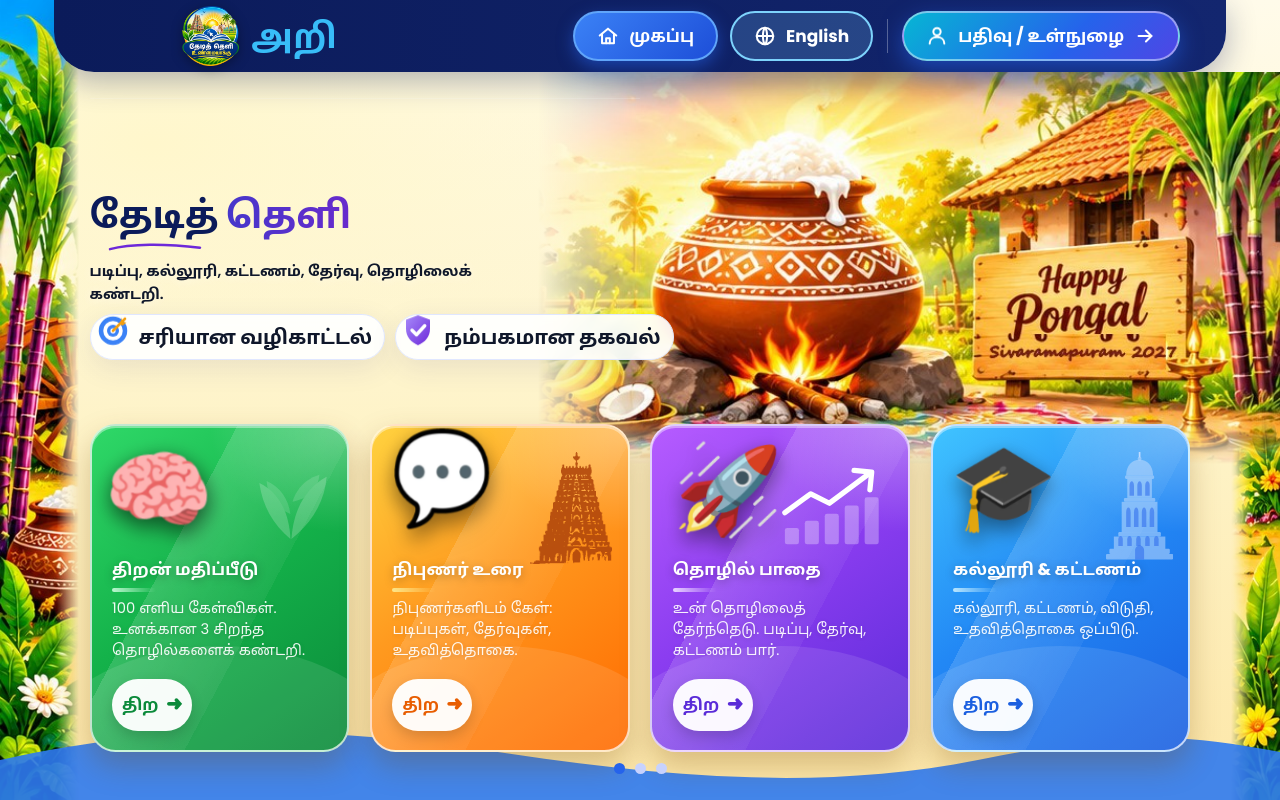
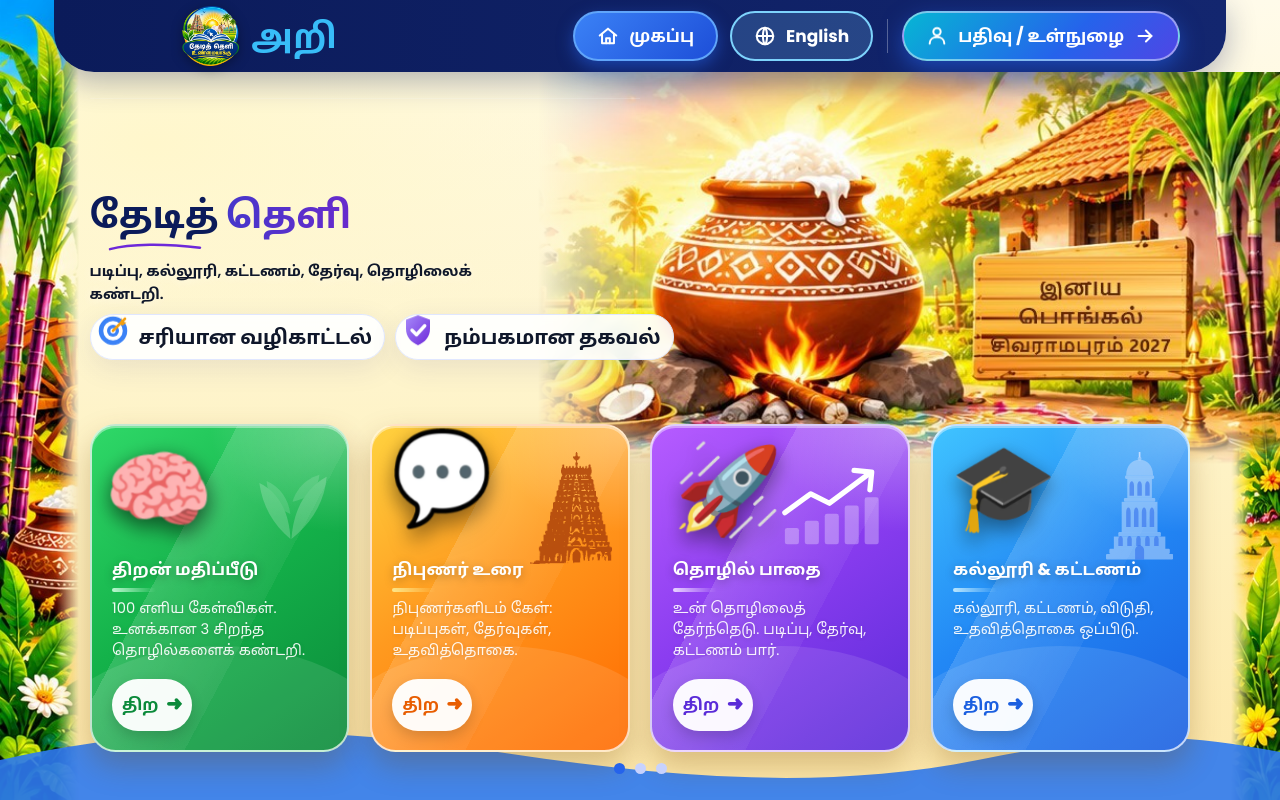
Before and after one commit to MADHAVAN-ZIPNOW/pickmycareer, a React (Vite) app in the folder frontend/: page / in a window 1280 px wide. Built offline with nearby package versions, Linux system fonts and the light colour scheme.

Commit message:
Tamil version of Pongal sign image when language is Tamil
Co-Authored-By: Claude Sonnet 5.5 <noreply@anthropic.com>

```diff
--- a/frontend/src/styles.css
+++ b/frontend/src/styles.css
@@ -498,12 +498,12 @@ body[data-lang=both] .copy h1 .en{font-size:.55em;margin-top:2px}
 /* ===== Pongal festival look ===== */
 body{background:radial-gradient(900px 420px at 12% 18%,#FFF7CC,transparent 60%),linear-gradient(180deg,#FFFBEA,#FEF3C7 55%,#FDE7A8)}
 @media(min-width:1001px){
- .bgphoto{background:url(/pongal.jpg) 100% 50%/cover no-repeat;width:58%;
+ .bgphoto{background:var(--pg) 100% 50%/cover no-repeat;width:58%;
   -webkit-mask-image:linear-gradient(to right,transparent 0,#000 12%),linear-gradient(to bottom,#000 86%,transparent 100%);
   mask-image:linear-gradient(to right,transparent 0,#000 12%),linear-gradient(to bottom,#000 86%,transparent 100%);
   -webkit-mask-composite:source-in;mask-composite:intersect}
 }
-@media(max-width:1000px){.bgphoto{background:linear-gradient(180deg,rgba(255,251,234,.88),rgba(255,251,234,.3)),url(/pongal.jpg) 80% 50%/cover}}
+@media(max-width:1000px){.bgphoto{background:linear-gradient(180deg,rgba(255,251,234,.88),rgba(255,251,234,.3)),var(--pg) 80% 50%/cover}}
 .mark{position:absolute;right:6%;bottom:22%;width:clamp(46px,8vh,84px);opacity:.16;pointer-events:none;z-index:0}
 .mark svg{width:100%;height:auto;display:block}
 .wave{filter:none;opacity:1}
@@ -540,7 +540,7 @@ body{background:radial-gradient(800px 380px at 20% 22%,rgba(255,255,255,.9),tran
 .decor{z-index:6}
 .decor .ground{z-index:-1}
 @media(min-width:1001px){
- .bgphoto{background:url(/pongal.jpg) 100% 40%/cover no-repeat;width:56%;
+ .bgphoto{background:var(--pg) 100% 40%/cover no-repeat;width:56%;
   -webkit-mask-image:linear-gradient(to right,transparent 0,#000 14%),linear-gradient(to bottom,#000 88%,transparent 100%);
   mask-image:linear-gradient(to right,transparent 0,#000 14%),linear-gradient(to bottom,#000 88%,transparent 100%);
   -webkit-mask-composite:source-in;mask-composite:intersect}
@@ -588,7 +588,7 @@ body{background:radial-gradient(900px 420px at 12% 18%,#FFF7CC,transparent 60%),
 .wave{display:block!important;opacity:1}
 .wave svg path{fill:#2F7BF0;opacity:.9}
 @media(min-width:1001px){
- .bgphoto{background:url(/pongal.jpg) 100% 50%/cover no-repeat;width:58%}
+ .bgphoto{background:var(--pg) 100% 50%/cover no-repeat;width:58%}
 }
 @media(min-width:1001px){
  .rightart{top:clamp(58px,9vh,82px);width:clamp(40px,3.8vw,80px);background-size:100% 100%;background-position:right top;-webkit-mask-image:linear-gradient(to left,#000 60%,transparent);mask-image:linear-gradient(to left,#000 60%,transparent)}
@@ -696,7 +696,7 @@ header.top{overflow:visible}
  .copy .lead{font-size:15px!important;max-width:100%!important}
  .chips{display:flex!important;flex-wrap:wrap!important;gap:8px!important}
  .chip{padding:4px 12px 4px 4px}.chip small{display:none!important}
- .bgphoto{position:relative!important;inset:auto!important;display:block;height:200px;margin:12px 0 0;border-radius:22px;background:url(/pongal.jpg) 70% 50%/cover no-repeat!important;-webkit-mask-image:none!important;mask-image:none!important;box-shadow:0 12px 26px rgba(120,70,0,.25);border:3px solid #fff}
+ .bgphoto{position:relative!important;inset:auto!important;display:block;height:200px;margin:12px 0 0;border-radius:22px;background:var(--pg) 70% 50%/cover no-repeat!important;-webkit-mask-image:none!important;mask-image:none!important;box-shadow:0 12px 26px rgba(120,70,0,.25);border:3px solid #fff}
  .four{display:grid!important;grid-template-columns:1fr 1fr!important;gap:12px!important;height:auto!important;max-height:none!important;flex:none!important;margin-top:14px}
  .big4{min-height:230px;padding:12px!important}
  .big4 p{display:-webkit-box!important;font-size:13px!important;-webkit-line-clamp:3;line-height:1.35}
@@ -856,3 +856,6 @@ header.top{overflow:visible}
  .auth-side .auth-head img{height:56px}
  .auth-main .err{display:none}
 }
+
+:root{--pg:url(/pongal.jpg)}
+body[data-lang="ta"]{--pg:url(/pongal-ta.jpg)}
```
Also changed, not shown: frontend/public/pongal-ta.jpg (added).
